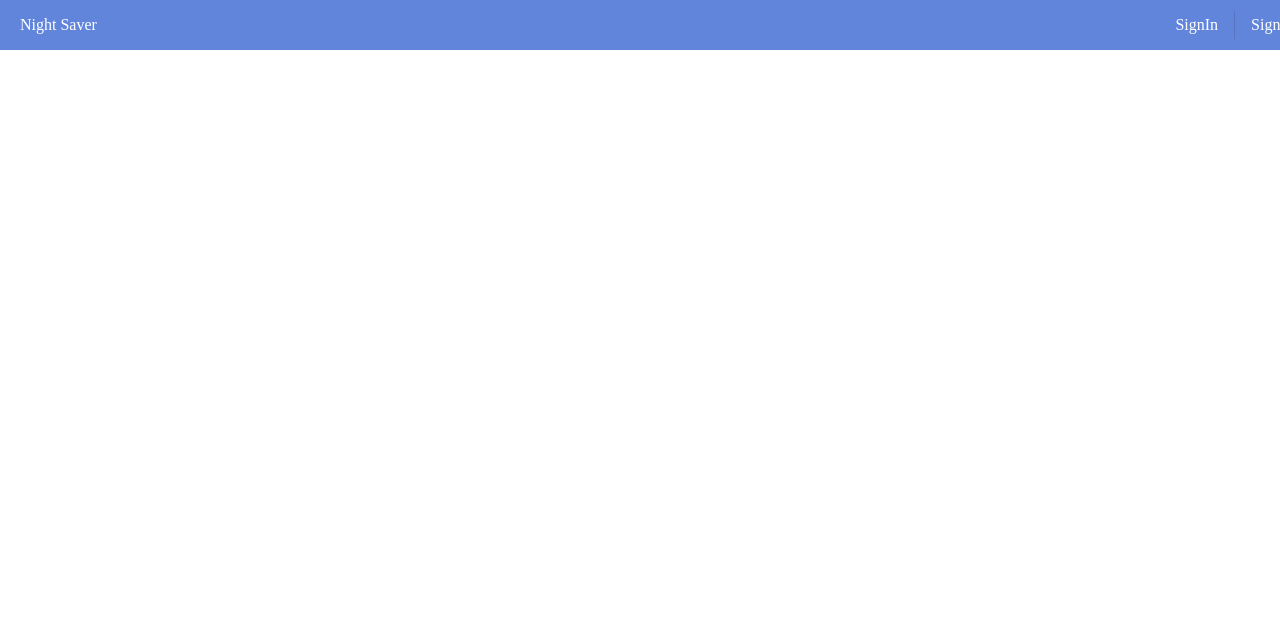
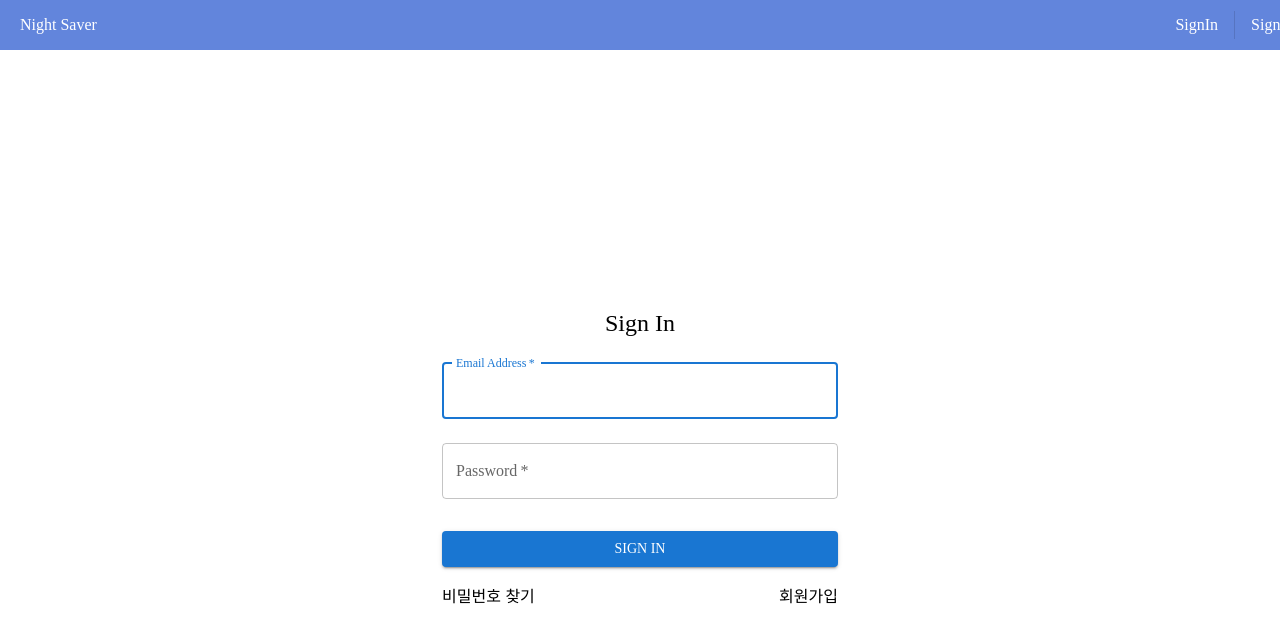
Before and after one commit to sggnology/night-saver-web, a React (Create React App) app: page /signin in a window 1280 px wide. Shown: the top 642 px of the page. Built offline with nearby package versions, Linux system fonts and the light colour scheme; a web font is replaced by a local one.

Commit message:
[view] view, SignIn 페이지 구성

```diff
--- a/src/page/view/signin/SignIn.js
+++ b/src/page/view/signin/SignIn.js
@@ -1,8 +1,105 @@
-function SignIn(){
+import {
+  Box, Button,
+  Checkbox,
+  Container,
+  FormControlLabel,
+  Grid,
+  TextField,
+  Typography
+} from "@mui/material";
+import {Link} from "react-router-dom";
+
+function SignIn() {
+
+  const handleSubmit = (event) => {
+    event.preventDefault();
+    const data = new FormData(event.currentTarget);
+    console.log({
+      email: data.get('email'),
+      password: data.get('password'),
+    });
+  };
+
   return (
-    <>
-    </>
-  )
+    <Container maxWidth="xs"
+               sx={{
+                 display: 'flex',
+                 flexDirection: 'column',
+                 justifyContent: 'center',
+                 alignItems: 'center',
+                 height: 'calc(100vh - 50px)'
+               }}
+    >
+      <Box
+        sx={{
+          marginTop: 8,
+          display: 'flex',
+          flexDirection: 'column',
+          alignItems: 'center',
+        }}
+      >
+        <Typography component="h1" variant="h5">
+          Sign In
+        </Typography>
+        <Box component="form" onSubmit={handleSubmit} noValidate sx={{mt: 1}}>
+          <TextField
+            margin="normal"
+            required
+            fullWidth
+            id="email"
+            label="Email Address"
+            name="email"
+            autoComplete="email"
+            autoFocus
+          />
+          <TextField
+            margin="normal"
+            required
+            fullWidth
+            name="password"
+            label="Password"
+            type="password"
+            id="password"
+            autoComplete="current-password"
+          />
+          {/*<FormControlLabel*/}
+          {/*  control={<Checkbox value="remember" color="primary"/>}*/}
+          {/*  label="Remember me"*/}
+          {/*/>*/}
+          <Button
+            type="submit"
+            fullWidth
+            variant="contained"
+            sx={{mt: 3, mb: 2}}
+          >
+            Sign In
+          </Button>
+          <Grid container>
+            <Grid item xs={6} display="flex" justifyContent="start">
+              <Link href="#" variant="body2"
+                    style={{
+                      textDecoration: 'none', // 밑줄 제거
+                      color: 'black', // 링크 텍스트 색상 설정
+                    }}
+              >
+                비밀번호 찾기
+              </Link>
+            </Grid>
+            <Grid item xs={6} display="flex" justifyContent="end">
+              <Link href="#" variant="body2"
+                    style={{
+                      textDecoration: 'none', // 밑줄 제거
+                      color: 'black', // 링크 텍스트 색상 설정
+                    }}
+              >
+                회원가입
+              </Link>
+            </Grid>
+          </Grid>
+        </Box>
+      </Box>
+    </Container>
+  );
 }
 
 export default SignIn;
```
